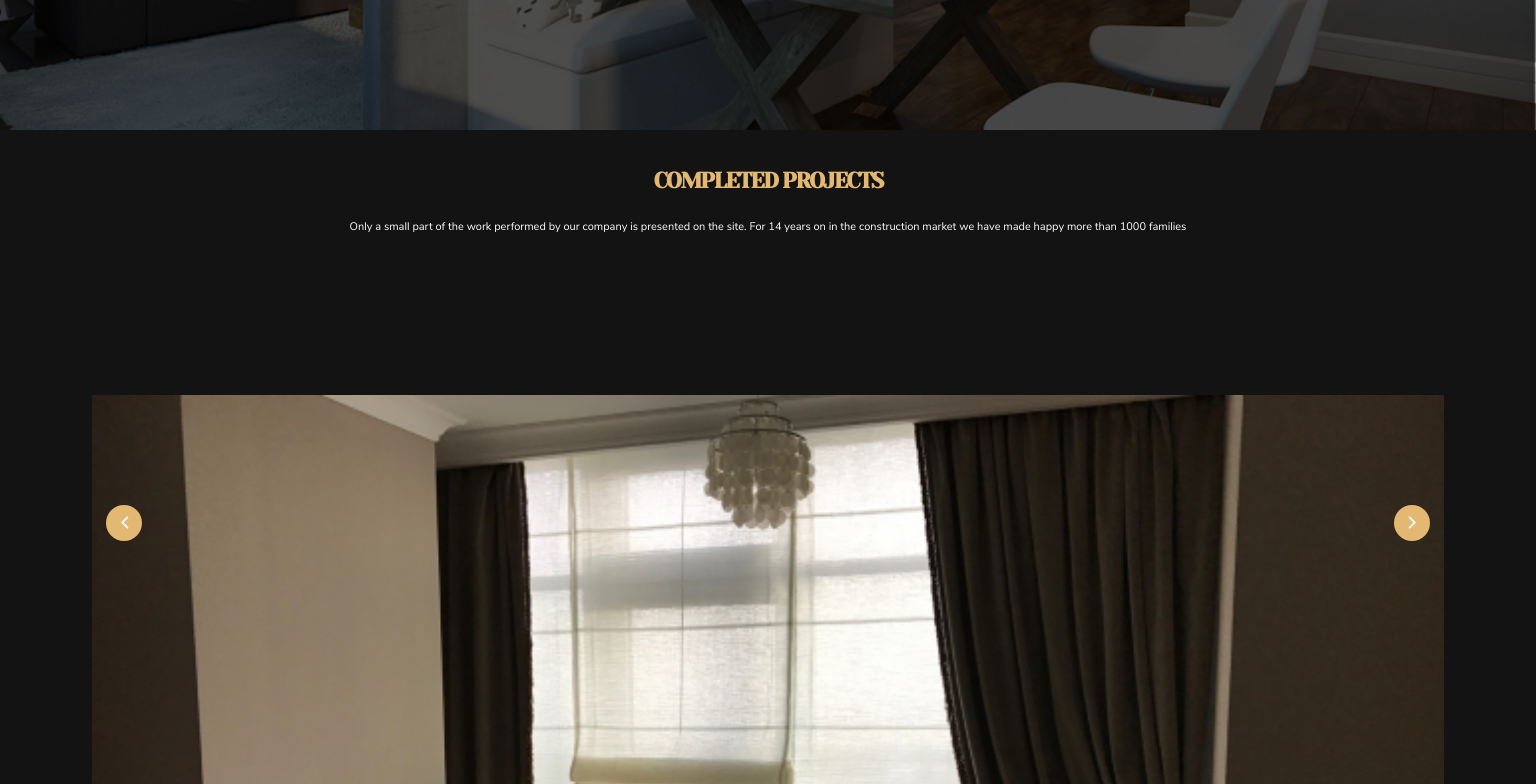
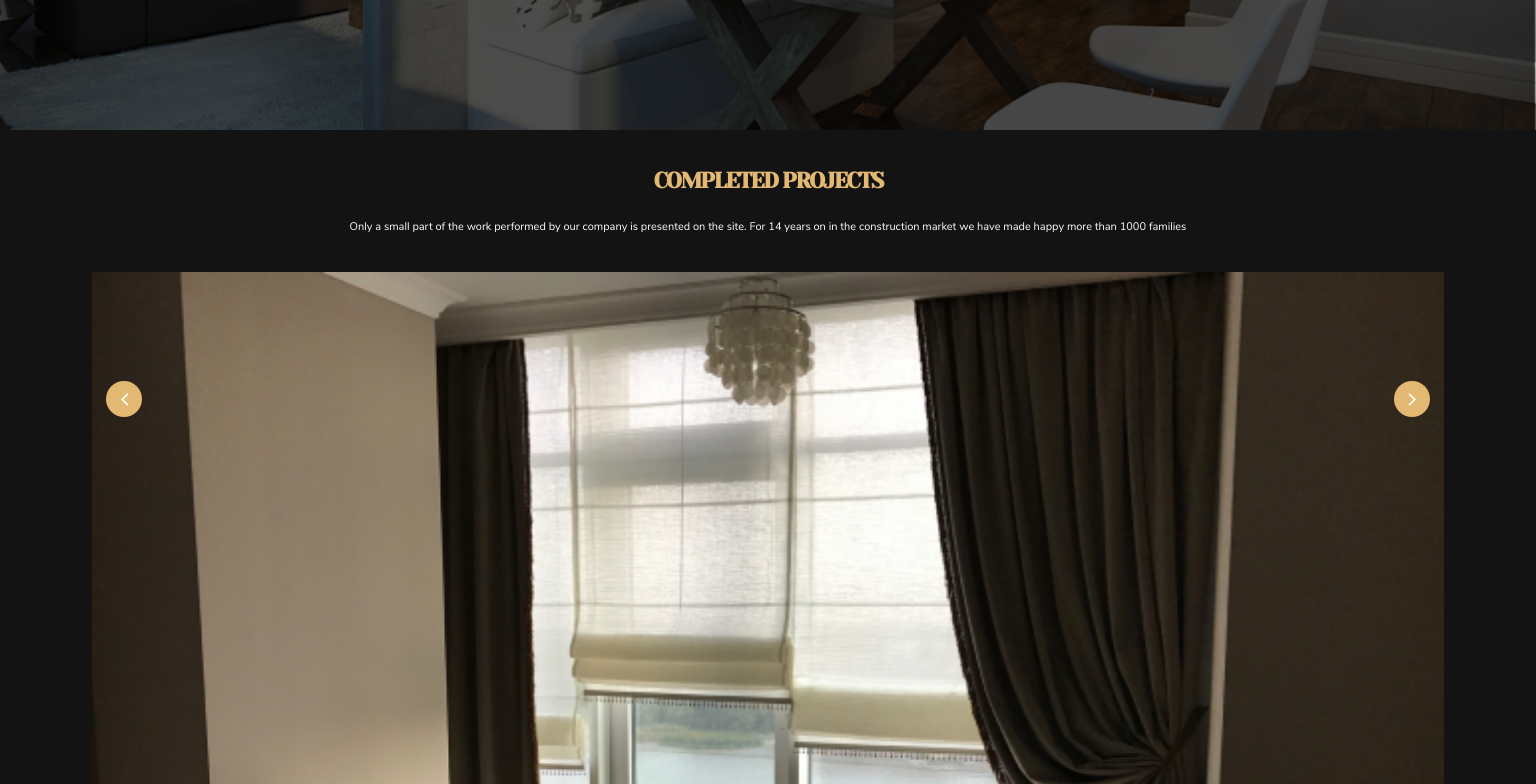
Before and after one commit to notforgiving/skillfactory_lending, a plain HTML site: page index.html in a window 1536 px wide. Shown: the part 660-1444 px from the top of the page. Drawn offline with nearby package versions, Linux system fonts and the light colour scheme.

Commit message:
Revert "Неудачная попытка с гридами"
This reverts commit bd8ab2713bcad7dea50eb5afdd087da7fa63238e.

```diff
--- a/css/style.css
+++ b/css/style.css
@@ -66,7 +66,7 @@
 }
 
 /*Секция со слайдером про завершенный ремонт*/
-.completed-block{
+.container{
     display: block;
 }
 
@@ -82,7 +82,7 @@
     margin-bottom: 22px;
 }
 
-.conpleted-text{
+.conpleted-wrapper>p{
     font-size: 11px;
     line-height: 158.48%;
     text-align: center;
@@ -109,13 +109,18 @@
     margin-bottom: 27px;
 }
 
-.colplated-data-item h4{
+.colplated-data-item>h4{
     font-family: 'Yeseva One Regular';
     font-size: 14px;
     line-height: 138.6%;
     text-transform: uppercase;
     color: #E3B873;
     margin-bottom: 11px;
+}
+
+.colplated-data-item>p{
+    font-size: 11px;
+    line-height: 135.84%;
 }
 
 .slick-prev{
@@ -160,42 +165,6 @@
     margin: auto;
     width: 15px;
     height: 15px;
-}
-
-/*Тест гридов*/
-.grid-container {
-    display: grid;
-    grid-template-columns: 1fr;
-    grid-template-rows: 1fr 1fr 1fr;
-    gap: 0px 0px;
-    grid-template-areas:
-        "conpleted-title"
-        "conpleted-text"
-        "copleted-slider";
-}
-.conpleted-title {
-    grid-area: conpleted-title;
-}
-.conpleted-text {
-    grid-area: conpleted-text;
-}
-.copleted-slider {
-    display: grid;
-    grid-template-columns: 1fr;
-    grid-template-rows: 1fr;
-    grid-template-areas: "copleted-slider-item";
-    grid-area: copleted-slider;
-}
-.copleted-slider-item {
-    display: grid;
-    grid-template-columns: 1fr;
-    grid-template-rows: 1fr;
-    gap: 0px 0px;
-    grid-template-areas: "slider-item-img";
-    grid-area: copleted-slider-item;
-}
-.slider-item-img {
-    grid-area: slider-item-img;
 }
 
 @media (min-width: 1440px)
@@ -266,44 +235,6 @@
         margin-left: 20px;
     }
 
-    /*Test секции со слайдером*/
-    .grid-container {
-        display: grid;
-        grid-template-columns: 1fr 1fr;
-        grid-template-rows: 1fr;
-        gap: 0px 0px;
-        grid-template-areas:
-            "wrapper-title"
-            "slider-item-img";
-    }
-
-    .wrapper-title{
-        grid-area: wrapper-title;
-    }
-
-    .slider-item-img {
-        grid-area: slider-item-img;
-    }
-
-    .wrapper-title {
-        display: grid;
-        grid-template-columns: 1fr;
-        grid-template-rows: 1fr 1fr 1fr;
-        grid-template-areas:
-        "conpleted-title"
-        "conpleted-text"
-        "colplated-data-item";
-        grid-area: wrapper-title;
-    }
-    .copleted-slider-item {
-        grid-area: copleted-slider-item;
-    }
-
-    .conpleted-title {
-        grid-area: conpleted-title;
-    }
-    .conpleted-text {
-        grid-area: conpleted-text;
-    }
+    /*Серкция со слайдером*/
 
 }
--- a/index.html
+++ b/index.html
@@ -64,23 +64,21 @@
     </section>
 
     <section class="conpleted">
-        <div class="completed-block container">
+        <div class="container">
             <div class="conpleted-wrapper">
-                <div class="wrapper-title">
                 <h2 class="conpleted-title">
                     Completed
                     projects
                 </h2>
-                    <p class="conpleted-text">
+                <p>
                     Only a small part of the work performed by our company
                     is presented on the site. For 14 years on in the construction
                     market we have made happy more than 1000 families
                 </p>
-                </div>
                 <div class="copleted-slider">
                     <div>
                         <div class="copleted-slider-item">
-                            <img class="slider-item-img" src="img/prepair-completed-1.png" alt="Фотография ремонта">
+                            <img src="img/prepair-completed-1.png" alt="Фотография ремонта">
                             <div class="completed-data">
                                 <div class="colplated-data-item">
                                     <h4>City:</h4>
```
Lines whose indentation alone changed are shown as unchanged.
